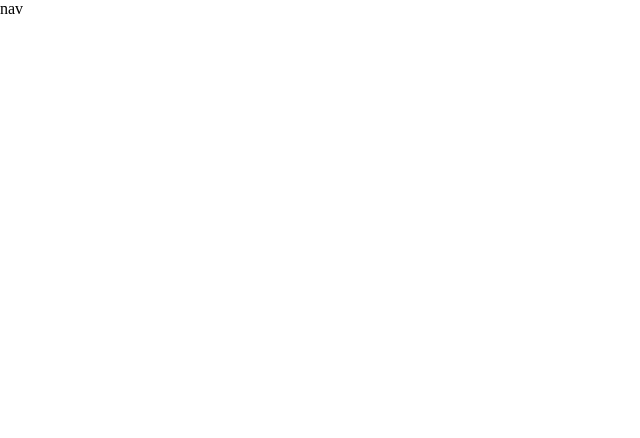
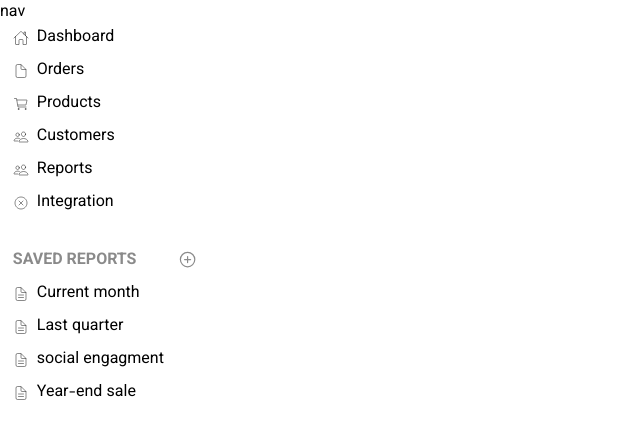
Before and after one commit to ahsn-dev/dashboard, a plain HTML site: page index.html in a window 1280 px wide. Shown: the whole page, without its empty margins (0-640 px from the left). Drawn offline with nearby package versions, Linux system fonts and the light colour scheme.

Commit message:
style: add some style for aside

```diff
--- a/index.html
+++ b/index.html
@@ -11,8 +11,81 @@
     <main>
       <nav>nav</nav>
     </main>
-    <aside></aside>
+    <aside>
+      <div class="top-section">
+        <ul>
+          <li>
+            <div class="icon"><ion-icon name="home-outline"></ion-icon></div>
+            <div class="list-title">Dashboard</div>
+          </li>
+          <li>
+            <div class="icon">
+              <ion-icon name="document-outline"></ion-icon>
+            </div>
+            <div class="list-title">Orders</div>
+          </li>
+          <li>
+            <div class="icon"><ion-icon name="cart-outline"></ion-icon></div>
+            <div class="list-title">Products</div>
+          </li>
+          <li>
+            <div class="icon"><ion-icon name="people-outline"></ion-icon></div>
+            <div class="list-title">Customers</div>
+          </li>
+          <li>
+            <div class="icon"><ion-icon name="people-outline"></ion-icon></div>
+            <div class="list-title">Reports</div>
+          </li>
+          <li>
+            <div class="icon">
+              <ion-icon name="close-circle-outline"></ion-icon>
+            </div>
+            <div class="list-title">Integration</div>
+          </li>
+        </ul>
+      </div>
+      <div class="bottom-section">
+        <div class="bottom-section-header gray-color">
+          <h4>SAVED REPORTS</h4>
+          <ion-icon name="add-circle-outline"></ion-icon>
+        </div>
+        <ul>
+          <li>
+            <div class="icon">
+              <ion-icon name="document-text-outline"></ion-icon>
+            </div>
+            <div class="list-title">Current month</div>
+          </li>
+          <li>
+            <div class="icon">
+              <ion-icon name="document-text-outline"></ion-icon>
+            </div>
+            <div class="list-title">Last quarter</div>
+          </li>
+          <li>
+            <div class="icon">
+              <ion-icon name="document-text-outline"></ion-icon>
+            </div>
+            <div class="list-title">social engagment</div>
+          </li>
+          <li>
+            <div class="icon">
+              <ion-icon name="document-text-outline"></ion-icon>
+            </div>
+            <div class="list-title">Year-end sale</div>
+          </li>
+        </ul>
+      </div>
+    </aside>
     <footer></footer>
     <script src="./main.js"></script>
+    <script
+      type="module"
+      src="https://unpkg.com/ionicons@5.5.2/dist/ionicons/ionicons.esm.js"
+    ></script>
+    <script
+      nomodule
+      src="https://unpkg.com/ionicons@5.5.2/dist/ionicons/ionicons.js"
+    ></script>
   </body>
 </html>
--- a/styles.css
+++ b/styles.css
@@ -1,3 +1,5 @@
+@import url("https://fonts.googleapis.com/css2?family=Vazirmatn:wght@100;400;700&display=swap");
+
 * {
   margin: 0;
   padding: 0;
@@ -8,4 +10,56 @@ html,
 body {
   width: 100%;
   height: 100%;
+  font-family: "Vazirmatn";
 }
+
+aside {
+  margin-left: 1%;
+  width: 12rem;
+}
+
+aside li {
+  display: flex;
+  margin-bottom: 0.5rem;
+}
+
+li:hover {
+  color: rgba(47, 0, 255, 0.808);
+  cursor: pointer;
+}
+
+
+
+.icon {
+  display: flex;
+  align-items: center;
+}
+
+.bottom-section-header {
+  display: flex;
+  margin-bottom: 0.5rem;
+  align-items: center;
+}
+
+.bottom-section-header ion-icon {
+  margin-left: auto;
+  font-size: 1.2rem;
+}
+
+ion-icon {
+  margin-right: 0.5rem;
+  color: rgba(0, 0, 0, 0.459);
+}
+
+.top-section {
+  margin-bottom: 2rem;
+}
+
+h4 {
+  font-weight: bold;
+  padding-top: 1px;
+}
+
+.gray-color {
+  color: rgba(0, 0, 0, 0.459);
+}
```
